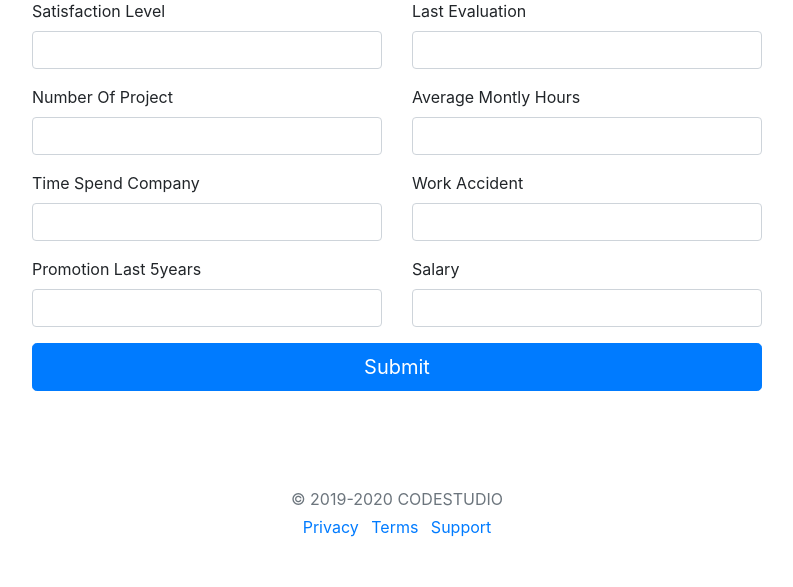
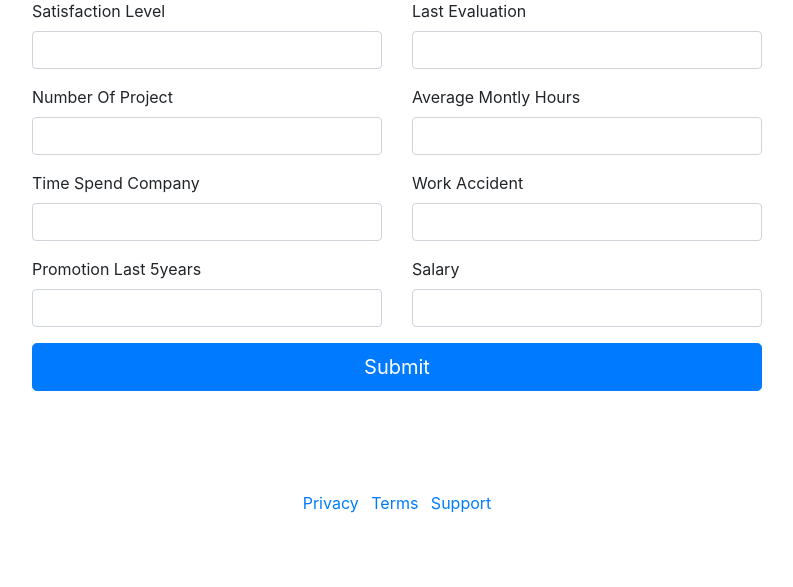
Before and after one commit to innovatorjitendra/employee-retention, a Flask app: page / in a window 1280 px wide. Shown: the part 560-1147 px from the top of the page, without its empty margins (243-1036 px from the left). After the commit the page ends 1073 px from the top, so only its background shows below. Run offline with Flask 2, Linux system fonts and the light colour scheme; some libraries are stand-ins or nearby versions.

Commit message:
Update index.html

```diff
--- a/templates/index.html
+++ b/templates/index.html
@@ -10,7 +10,7 @@
 
 
 
-    <title>CODESTUDIO | Employee Churn</title>
+    <title>Employee Churn</title>
 
 </head>
 <body>
@@ -92,7 +92,7 @@
   </div>
 
   <footer class="my-5 pt-5 text-muted text-center text-small">
-    <p class="mb-1">&copy; 2019-2020 CODESTUDIO</p>
+    <p class="mb-1"></p>
     <ul class="list-inline">
       <li class="list-inline-item"><a href="#">Privacy</a></li>
       <li class="list-inline-item"><a href="#">Terms</a></li>
```
